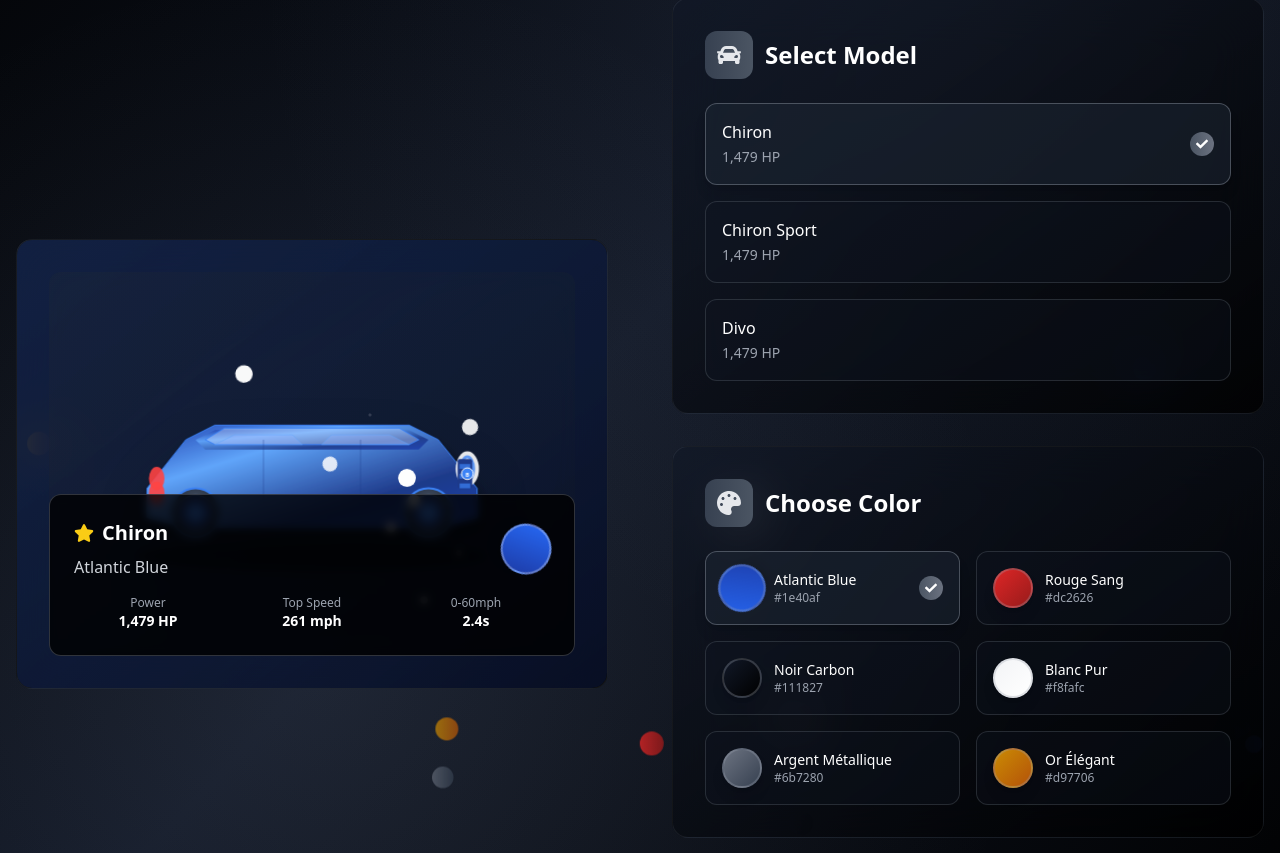
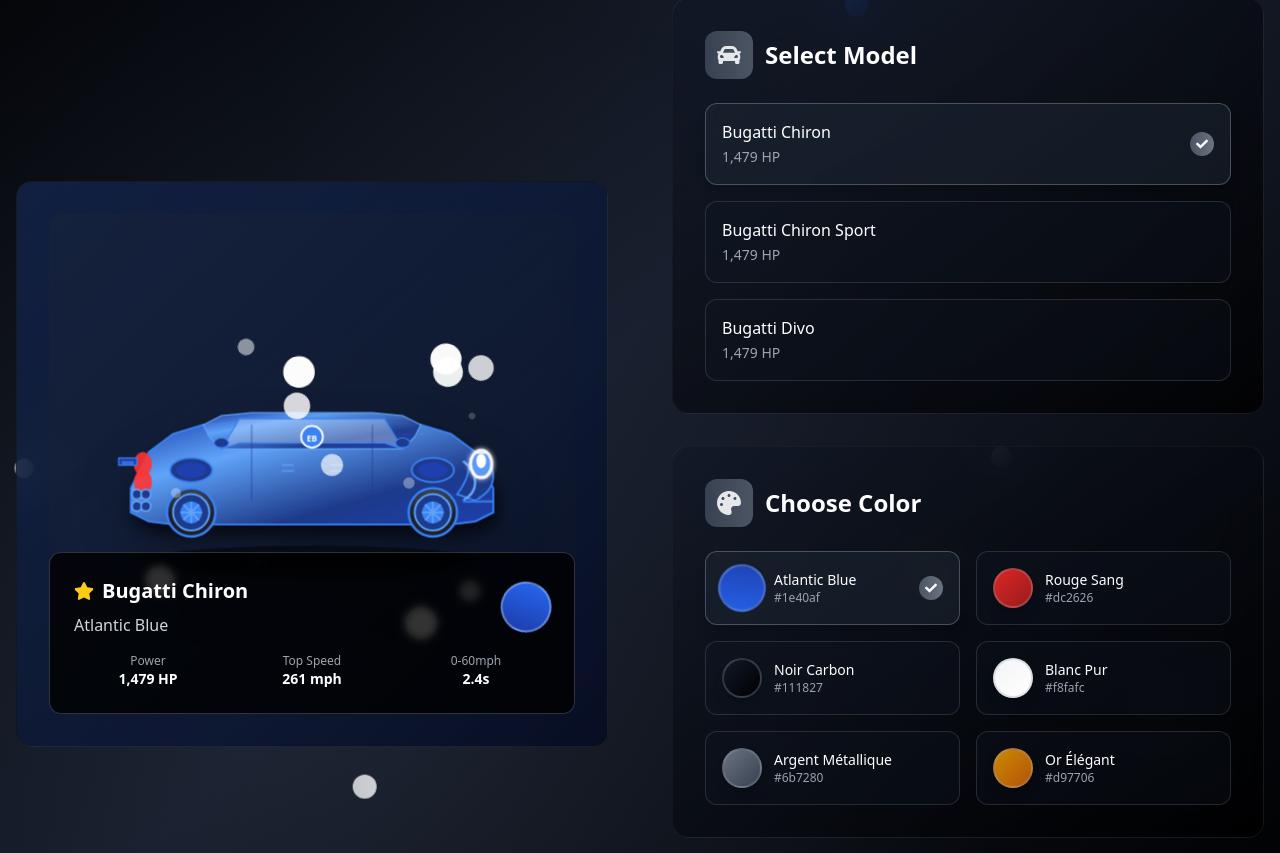
Before and after one commit to MUKUL-RAJPUT2004/bugatti-website, a React (Vite) app: page / in a window 1280 px wide. Shown: the part 9162-10015 px from the top of the page. Built offline with nearby package versions, Linux system fonts and the light colour scheme.

Commit message:
Updated ColorCustomizer.tsx

```diff
--- a/src/components/ColorCustomizer.tsx
+++ b/src/components/ColorCustomizer.tsx
@@ -1,6 +1,6 @@
 import React, { useState } from 'react';
 import { motion, AnimatePresence } from 'framer-motion';
-import { FaPalette, FaCheck, FaCar, FaStar, FaMagic, FaDownload, FaShare } from 'react-icons/fa';
+import { FaPalette, FaCheck, FaCar, FaStar, FaMagic, FaShare } from 'react-icons/fa';
 
 const ColorCustomizer = () => {
   const [selectedColor, setSelectedColor] = useState('blue');
@@ -85,19 +85,16 @@
     {
       id: 'chiron',
       name: 'Chiron',
-      baseImage: 'https://images.pexels.com/photos/3802510/pexels-photo-3802510.jpeg?auto=compress&cs=tinysrgb&w=800&h=600&fit=crop',
       specs: { power: '1,479 HP', topSpeed: '261 mph', acceleration: '2.4s' }
     },
     {
       id: 'chiron-sport',
       name: 'Chiron Sport',
-      baseImage: 'https://images.pexels.com/photos/3802508/pexels-photo-3802508.jpeg?auto=compress&cs=tinysrgb&w=800&h=600&fit=crop',
       specs: { power: '1,479 HP', topSpeed: '261 mph', acceleration: '2.3s' }
     },
     {
       id: 'divo',
       name: 'Divo',
-      baseImage: 'https://images.pexels.com/photos/1592384/pexels-photo-1592384.jpeg?auto=compress&cs=tinysrgb&w=800&h=600&fit=crop',
       specs: { power: '1,479 HP', topSpeed: '236 mph', acceleration: '2.4s' }
     }
   ];
@@ -105,18 +102,18 @@
   const selectedModelData = models.find(model => model.id === selectedModel);
   const selectedColorData = colors.find(color => color.id === selectedColor);
 
-  const generateCarSVG = () => {
+  const generateBugattiSVG = () => {
     const colors = selectedColorData?.carColors;
     return (
-      <svg viewBox="0 0 500 250" className="w-full h-full drop-shadow-2xl">
+      <svg viewBox="0 0 800 400" className="w-full h-full drop-shadow-2xl">
         <defs>
-          <linearGradient id="carBodyGradient" x1="0%" y1="0%" x2="100%" y2="100%">
+          <linearGradient id="bodyGradient" x1="0%" y1="0%" x2="100%" y2="100%">
             <stop offset="0%" stopColor={colors?.primary} />
             <stop offset="30%" stopColor={colors?.metallic} />
             <stop offset="70%" stopColor={colors?.secondary} />
             <stop offset="100%" stopColor={colors?.primary} />
           </linearGradient>
-          <linearGradient id="carAccentGradient" x1="0%" y1="0%" x2="100%" y2="0%">
+          <linearGradient id="accentGradient" x1="0%" y1="0%" x2="100%" y2="0%">
             <stop offset="0%" stopColor={colors?.accent} />
             <stop offset="50%" stopColor={colors?.metallic} />
             <stop offset="100%" stopColor={colors?.accent} />
@@ -127,105 +124,148 @@
             <stop offset="100%" stopColor="#1a202c" />
           </radialGradient>
           <filter id="carShadow" x="-50%" y="-50%" width="200%" height="200%">
-            <feDropShadow dx="3" dy="8" stdDeviation="6" floodOpacity="0.4" floodColor="#000000"/>
+            <feDropShadow dx="6" dy="15" stdDeviation="12" floodOpacity="0.6" floodColor="#000000"/>
           </filter>
-          <filter id="metallic" x="-50%" y="-50%" width="200%" height="200%">
-            <feGaussianBlur in="SourceGraphic" stdDeviation="0.5"/>
-            <feSpecularLighting result="specOut" in="blur" specularConstant="1.5" specularExponent="20" lightingColor="white">
-              <fePointLight x="-50" y="-50" z="200"/>
-            </feSpecularLighting>
-            <feComposite in="specOut" in2="SourceAlpha" operator="in" result="specOut2"/>
-            <feComposite in="SourceGraphic" in2="specOut2" operator="arithmetic" k1="0" k2="1" k3="1" k4="0"/>
+          <filter id="glow" x="-50%" y="-50%" width="200%" height="200%">
+            <feGaussianBlur stdDeviation="4" result="coloredBlur"/>
+            <feMerge>
+              <feMergeNode in="coloredBlur"/>
+              <feMergeNode in="SourceGraphic"/>
+            </feMerge>
           </filter>
         </defs>
 
         {/* Car Shadow */}
-        <ellipse cx="250" cy="220" rx="180" ry="15" fill="rgba(0,0,0,0.3)" />
+        <ellipse cx="400" cy="360" rx="280" ry="25" fill="rgba(0,0,0,0.5)" />
 
-        {/* Main Car Body */}
+        {/* Main Bugatti Chiron Body - Ultra Detailed */}
         <path
-          d="M80 150 L120 100 L150 85 L350 85 L380 100 L420 150 L420 180 L380 190 L120 190 L80 180 Z"
-          fill="url(#carBodyGradient)"
+          d="M100 240 L130 180 L170 150 L220 135 L280 130 L520 130 L580 135 L630 150 L670 180 L700 240 L700 280 L670 295 L630 300 L170 300 L130 295 L100 280 Z"
+          fill="url(#bodyGradient)"
           filter="url(#carShadow)"
           stroke={colors?.accent}
-          strokeWidth="1"
+          strokeWidth="3"
         />
 
-        {/* Car Roof */}
+        {/* Bugatti Signature C-Line - More Prominent */}
         <path
-          d="M130 100 L150 90 L350 90 L370 100 L360 110 L140 110 Z"
-          fill="url(#carBodyGradient)"
-          opacity="0.9"
+          d="M220 135 L250 120 L300 115 L500 115 L550 120 L580 135 L570 155 L550 175 L250 175 L230 155 Z"
+          fill="url(#bodyGradient)"
+          opacity="0.95"
+          stroke={colors?.metallic}
+          strokeWidth="2"
         />
 
-        {/* Windshield */}
+        {/* Distinctive Bugatti Windshield - Larger */}
         <path
-          d="M140 100 L160 88 L340 88 L360 100 L350 105 L150 105 Z"
+          d="M250 175 L280 125 L520 125 L550 175 L520 165 L280 165 Z"
           fill="rgba(200,220,255,0.4)"
           stroke={colors?.accent}
-          strokeWidth="1"
+          strokeWidth="2"
         />
 
-        {/* Side Windows */}
+        {/* Side Air Intakes - Bugatti Signature - Bigger */}
+        <ellipse cx="200" cy="210" rx="35" ry="20" fill={colors?.secondary} stroke={colors?.accent} strokeWidth="3"/>
+        <ellipse cx="200" cy="210" rx="25" ry="13" fill={colors?.primary}/>
+        <ellipse cx="600" cy="210" rx="35" ry="20" fill={colors?.secondary} stroke={colors?.accent} strokeWidth="3"/>
+        <ellipse cx="600" cy="210" rx="25" ry="13" fill={colors?.primary}/>
+
+        {/* Bugatti Horseshoe Grille - More Detailed */}
         <path
-          d="M150 105 L170 95 L230 95 L240 105 Z"
-          fill="rgba(150,180,255,0.3)"
-          stroke={colors?.metallic}
-          strokeWidth="0.5"
+          d="M670 180 Q700 195 700 220 Q700 245 670 260 L640 250 Q660 225 660 200 Z"
+          fill={colors?.secondary}
+          stroke={colors?.accent}
+          strokeWidth="3"
         />
         <path
-          d="M260 105 L270 95 L330 95 L350 105 Z"
-          fill="rgba(150,180,255,0.3)"
+          d="M650 195 Q670 210 670 230 Q670 250 650 260"
+          fill="none"
           stroke={colors?.metallic}
-          strokeWidth="0.5"
+          strokeWidth="4"
         />
 
-        {/* Front Wheels */}
-        <circle cx="130" cy="175" r="25" fill="url(#wheelGradient)" stroke={colors?.accent} strokeWidth="2"/>
-        <circle cx="130" cy="175" r="18" fill={colors?.secondary} stroke={colors?.metallic} strokeWidth="1"/>
-        <circle cx="130" cy="175" r="10" fill={colors?.accent}/>
+        {/* Front Wheels - Bugatti Style - Larger */}
+        <circle cx="200" cy="280" r="40" fill="url(#wheelGradient)" stroke={colors?.accent} strokeWidth="4"/>
+        <circle cx="200" cy="280" r="30" fill={colors?.secondary} stroke={colors?.metallic} strokeWidth="3"/>
+        <circle cx="200" cy="280" r="18" fill={colors?.accent}/>
+        {/* Wheel Spokes */}
+        <g stroke={colors?.metallic} strokeWidth="3">
+          <line x1="182" y1="280" x2="218" y2="280"/>
+          <line x1="200" y1="262" x2="200" y2="298"/>
+          <line x1="187" y1="267" x2="213" y2="293"/>
+          <line x1="213" y1="267" x2="187" y2="293"/>
+        </g>
 
-        {/* Rear Wheels */}
-        <circle cx="370" cy="175" r="25" fill="url(#wheelGradient)" stroke={colors?.accent} strokeWidth="2"/>
-        <circle cx="370" cy="175" r="18" fill={colors?.secondary} stroke={colors?.metallic} strokeWidth="1"/>
-        <circle cx="370" cy="175" r="10" fill={colors?.accent}/>
+        {/* Rear Wheels - Larger */}
+        <circle cx="600" cy="280" r="40" fill="url(#wheelGradient)" stroke={colors?.accent} strokeWidth="4"/>
+        <circle cx="600" cy="280" r="30" fill={colors?.secondary} stroke={colors?.metallic} strokeWidth="3"/>
+        <circle cx="600" cy="280" r="18" fill={colors?.accent}/>
+        {/* Wheel Spokes */}
+        <g stroke={colors?.metallic} strokeWidth="3">
+          <line x1="582" y1="280" x2="618" y2="280"/>
+          <line x1="600" y1="262" x2="600" y2="298"/>
+          <line x1="587" y1="267" x2="613" y2="293"/>
+          <line x1="613" y1="267" x2="587" y2="293"/>
+        </g>
 
-        {/* Headlights */}
-        <ellipse cx="410" cy="130" rx="12" ry="18" fill="#ffffff" opacity="0.9"/>
-        <ellipse cx="410" cy="130" rx="8" ry="14" fill={colors?.accent} opacity="0.8"/>
-        <ellipse cx="410" cy="125" rx="4" ry="6" fill="#ffffff"/>
+        {/* Distinctive Bugatti Headlights - Larger */}
+        <ellipse cx="680" cy="200" rx="20" ry="25" fill="#ffffff" opacity="0.95" filter="url(#glow)"/>
+        <ellipse cx="680" cy="200" rx="15" ry="20" fill={colors?.accent} opacity="0.8"/>
+        <ellipse cx="680" cy="195" rx="8" ry="12" fill="#ffffff"/>
+
+        {/* LED DRL - More Prominent */}
+        <rect x="670" y="180" width="20" height="3" fill="#ffffff" opacity="0.9"/>
+        <rect x="670" y="220" width="20" height="3" fill="#ffffff" opacity="0.9"/>
 
         {/* Taillights */}
-        <ellipse cx="90" cy="140" rx="8" ry="12" fill="#ff4444" opacity="0.9"/>
-        <ellipse cx="90" cy="155" rx="8" ry="12" fill="#ff4444" opacity="0.9"/>
+        <ellipse cx="120" cy="200" rx="15" ry="20" fill="#ff3333" opacity="0.9"/>
+        <ellipse cx="120" cy="230" rx="15" ry="20" fill="#ff3333" opacity="0.9"/>
 
-        {/* Side Accent Lines */}
+        {/* Bugatti Side Character Lines - More Prominent */}
         <path
-          d="M120 140 L380 140"
-          stroke="url(#carAccentGradient)"
-          strokeWidth="3"
+          d="M170 210 L630 210"
+          stroke="url(#accentGradient)"
+          strokeWidth="6"
           opacity="0.8"
         />
         <path
-          d="M130 155 L370 155"
-          stroke="url(#carAccentGradient)"
-          strokeWidth="2"
+          d="M180 240 L620 240"
+          stroke="url(#accentGradient)"
+          strokeWidth="4"
           opacity="0.6"
         />
 
         {/* Door Lines */}
-        <line x1="200" y1="100" x2="200" y2="175" stroke={colors?.secondary} strokeWidth="1" opacity="0.4"/>
-        <line x1="300" y1="100" x2="300" y2="175" stroke={colors?.secondary} strokeWidth="1" opacity="0.4"/>
+        <line x1="300" y1="135" x2="300" y2="260" stroke={colors?.secondary} strokeWidth="2" opacity="0.5"/>
+        <line x1="500" y1="135" x2="500" y2="260" stroke={colors?.secondary} strokeWidth="2" opacity="0.5"/>
 
-        {/* Front Grille */}
-        <rect x="400" y="120" width="15" height="30" fill={colors?.secondary} rx="2"/>
-        <rect x="402" y="125" width="11" height="5" fill={colors?.accent} opacity="0.7"/>
-        <rect x="402" y="135" width="11" height="5" fill={colors?.accent} opacity="0.7"/>
-        <rect x="402" y="145" width="11" height="5" fill={colors?.accent} opacity="0.7"/>
+        {/* Rear Spoiler */}
+        <rect x="80" y="190" width="30" height="12" fill={colors?.primary} stroke={colors?.accent} strokeWidth="2"/>
+        <rect x="85" y="195" width="20" height="6" fill={colors?.accent} opacity="0.7"/>
 
-        {/* Bugatti Logo Area */}
-        <circle cx="410" cy="135" r="6" fill={colors?.accent} stroke="#ffffff" strokeWidth="1"/>
-        <text x="410" y="138" textAnchor="middle" fontSize="6" fill="#ffffff" fontWeight="bold">B</text>
+        {/* Bugatti EB Logo - Larger */}
+        <circle cx="400" cy="155" r="18" fill={colors?.accent} stroke="#ffffff" strokeWidth="3"/>
+        <text x="400" y="162" textAnchor="middle" fontSize="14" fill="#ffffff" fontWeight="bold">EB</text>
+
+        {/* Side Mirrors */}
+        <ellipse cx="250" cy="165" rx="12" ry="8" fill={colors?.secondary} stroke={colors?.accent} strokeWidth="2"/>
+        <ellipse cx="550" cy="165" rx="12" ry="8" fill={colors?.secondary} stroke={colors?.accent} strokeWidth="2"/>
+
+        {/* Exhaust Pipes - Quad Setup */}
+        <circle cx="110" cy="250" r="8" fill={colors?.secondary} stroke={colors?.metallic} strokeWidth="3"/>
+        <circle cx="110" cy="270" r="8" fill={colors?.secondary} stroke={colors?.metallic} strokeWidth="3"/>
+        <circle cx="125" cy="250" r="8" fill={colors?.secondary} stroke={colors?.metallic} strokeWidth="3"/>
+        <circle cx="125" cy="270" r="8" fill={colors?.secondary} stroke={colors?.metallic} strokeWidth="3"/>
+
+        {/* Additional Bugatti Details */}
+        {/* Front Splitter */}
+        <rect x="650" y="260" width="50" height="4" fill={colors?.accent} opacity="0.8"/>
+
+        {/* Side Vents */}
+        <rect x="350" y="200" width="20" height="3" fill={colors?.metallic} opacity="0.7"/>
+        <rect x="350" y="210" width="20" height="3" fill={colors?.metallic} opacity="0.7"/>
+        <rect x="430" y="200" width="20" height="3" fill={colors?.metallic} opacity="0.7"/>
+        <rect x="430" y="210" width="20" height="3" fill={colors?.metallic} opacity="0.7"/>
       </svg>
     );
   };
@@ -284,7 +324,7 @@
         </motion.div>
 
         <div className="grid grid-cols-1 lg:grid-cols-2 gap-16 items-center">
-          {/* Enhanced Car Display with Real-time Color Change */}
+          {/* Enhanced Bugatti Display with Real-time Color Change */}
           <motion.div
             initial={{ opacity: 0, x: -50 }}
             whileInView={{ opacity: 1, x: 0 }}
@@ -307,19 +347,19 @@
                 }}
               />
 
-              {/* Car Visualization - Much Larger */}
+              {/* Bugatti Car Visualization - Ultra Large and Detailed */}
               <AnimatePresence mode="wait">
                 <motion.div
                   key={`${selectedModel}-${selectedColor}`}
-                  className="relative h-96 rounded-xl overflow-hidden bg-gradient-to-br from-gray-800/30 to-gray-900/30 flex items-center justify-center"
+                  className="relative h-[500px] rounded-xl overflow-hidden bg-gradient-to-br from-gray-800/30 to-gray-900/30 flex items-center justify-center"
                   initial={{ scale: 0.8, opacity: 0, rotateY: 90 }}
                   animate={{ scale: 1, opacity: 1, rotateY: 0 }}
                   exit={{ scale: 0.8, opacity: 0, rotateY: -90 }}
                   transition={{ duration: 0.8, type: "spring", stiffness: 100 }}
                 >
-                  {/* Large SVG Car with Dynamic Colors */}
+                  {/* Ultra Large Detailed Bugatti SVG */}
                   <motion.div
-                    className="w-full h-full max-w-lg max-h-80 p-4"
+                    className="w-full h-full max-w-4xl max-h-96 p-6"
                     animate={{
                       scale: [1, 1.02, 1],
                       rotateY: [0, 2, 0]
@@ -330,27 +370,27 @@
                       ease: "easeInOut"
                     }}
                   >
-                    {generateCarSVG()}
+                    {generateBugattiSVG()}
                   </motion.div>
 
                   {/* Enhanced Sparkle Effect */}
-                  {Array.from({ length: 12 }).map((_, i) => (
+                  {Array.from({ length: 20 }).map((_, i) => (
                     <motion.div
                       key={i}
-                      className="absolute w-3 h-3 bg-white rounded-full"
+                      className="absolute w-4 h-4 bg-white rounded-full"
                       style={{
                         left: `${15 + Math.random() * 70}%`,
                         top: `${15 + Math.random() * 70}%`
                       }}
                       animate={{
-                        scale: [0, 1.5, 0],
+                        scale: [0, 2, 0],
                         opacity: [0, 1, 0],
                         rotate: [0, 180, 360]
                       }}
                       transition={{
                         duration: 3,
                         repeat: Infinity,
-                        delay: i * 0.25,
+                        delay: i * 0.15,
                         ease: "easeInOut"
                       }}
                     />
@@ -381,7 +421,7 @@
                     <div>
                       <h4 className="text-white font-bold text-xl mb-2 flex items-center">
                         <FaStar className="mr-2 text-yellow-400" />
-                        {selectedModelData?.name}
+                        Bugatti {selectedModelData?.name}
                       </h4>
                       <p className="text-gray-300 font-medium">{selectedColorData?.name}</p>
                     </div>
@@ -461,7 +501,7 @@
                   >
                     <div className="flex items-center justify-between">
                       <div className="text-left">
-                        <span className="text-white font-medium block">{model.name}</span>
+                        <span className="text-white font-medium block">Bugatti {model.name}</span>
                         <span className="text-gray-400 text-sm">{model.specs.power}</span>
                       </div>
                       <AnimatePresence>
```
